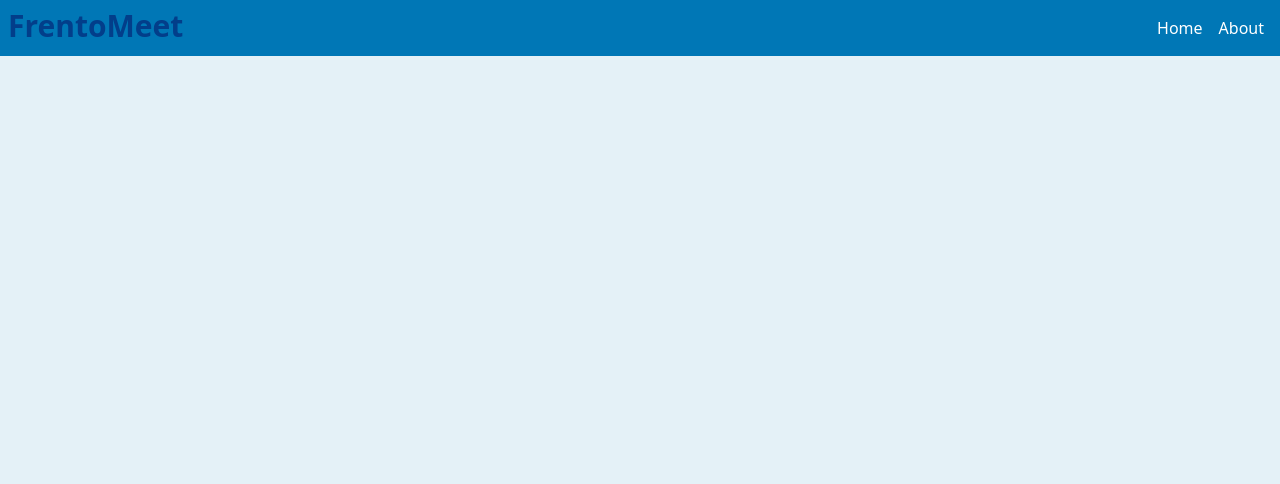
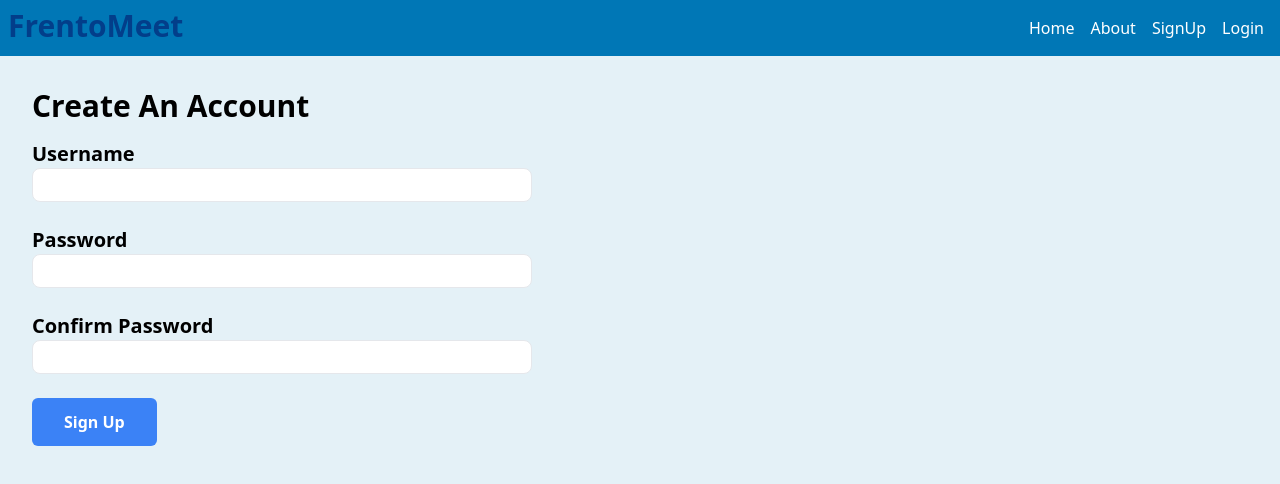
Before and after one commit to Evan-Nishi/CMPE-133-Project, a React (Create React App) app in the folder client/: page /signup in a window 1280 px wide. Shown: the top 484 px of the page. Built offline with nearby package versions, Linux system fonts and the light colour scheme.

Commit message:
signup and login prototype

```diff
--- a/client/src/App.js
+++ b/client/src/App.js
@@ -1,10 +1,11 @@
 // App.js
-import React from 'react';
-import { BrowserRouter as Router, Route, Routes } from 'react-router-dom';
-import Navbar from './Components/Navbar';
-import Home from './Pages/HomePage';
-import AboutPage from './Pages/AboutPage'
-
+import React from "react";
+import { BrowserRouter as Router, Route, Routes } from "react-router-dom";
+import Navbar from "./Components/Navbar";
+import Home from "./Pages/HomePage";
+import AboutPage from "./Pages/AboutPage";
+import SignUp from "./Pages/SignUpPage";
+import Login from "./Pages/LoginPage";
 
 const App = () => {
   return (
@@ -14,6 +15,8 @@ const App = () => {
         <Routes>
           <Route path="/" element={<Home />} />
           <Route path="/about" element={<AboutPage />} />
+          <Route path="/signup" element={<SignUp />} />
+          <Route path="/login" element={<Login />} />
           {/* Add more routes for other pages */}
         </Routes>
       </div>
--- a/client/src/Components/Navbar.js
+++ b/client/src/Components/Navbar.js
@@ -1,14 +1,32 @@
 // Navbar.js
-import React from 'react';
-import { Link } from 'react-router-dom';
+import React from "react";
+import { Link } from "react-router-dom";
 
 const Navbar = () => {
   return (
-    <nav className= "flex justify-between bg-medBlue p-2">
-      <h1 className= 'w-full text-3xl font-bold text-darkBlue'> FrentoMeet</h1>
+    <nav className="flex justify-between bg-medBlue p-2">
+      <h1 className="w-full text-3xl font-bold text-darkBlue"> FrentoMeet</h1>
       <ul className="flex">
-        <li className='p-2'><Link to="/" className="text-white hover:bg-lightBlue">Home</Link></li>
-        <li className ='p-2'><Link to="/about" className="text-white hover:bg-lightBlue">About</Link></li>
+        <li className="p-2">
+          <Link to="/" className="text-white hover:bg-lightBlue">
+            Home
+          </Link>
+        </li>
+        <li className="p-2">
+          <Link to="/about" className="text-white hover:bg-lightBlue">
+            About
+          </Link>
+        </li>
+        <li className="p-2">
+          <Link to="/signup" className="text-white hover:bg-lightBlue">
+            SignUp
+          </Link>
+        </li>
+        <li className="p-2">
+          <Link to="/login" className="text-white hover:bg-lightBlue">
+            Login
+          </Link>
+        </li>
       </ul>
     </nav>
   );
--- /dev/null
+++ b/client/src/Pages/LoginPage.js
@@ -0,0 +1,73 @@
+import React, { useState } from "react";
+import Button from "../Components/Button";
+
+const Login = () => {
+  const [formData, setFormData] = useState({
+    username: "",
+    password: "",
+  });
+
+  const handleChange = (e) => {
+    const { name, value } = e.target;
+    setFormData({
+      ...formData,
+      [name]: value,
+    });
+  };
+
+  const handleSubmit = (e) => {
+    e.preventDefault();
+    console.log(formData);
+    // Resets the form fields after successful submission
+    setFormData({
+      username: "",
+      password: "",
+    });
+  };
+
+  return (
+    <div className="p-8">
+      <h2 className="mb-4 font-bold text-3xl">Login</h2>
+      <form onSubmit={handleSubmit}>
+        <div className="mb-6">
+          <label htmlFor="username" className="block font-bold text-xl">
+            Username
+          </label>
+          <input
+            type="text"
+            id="username"
+            name="username"
+            value={formData.username}
+            onChange={handleChange}
+            className="rounded-lg px-4 py-1 border"
+            style={{ width: "500px" }}
+          />
+        </div>
+        <div className="mb-6">
+          <label htmlFor="password" className="block font-bold text-xl">
+            Password
+          </label>
+          <input
+            type="password"
+            id="password"
+            name="password"
+            value={formData.password}
+            onChange={handleChange}
+            className="rounded-lg px-4 py-1 border"
+            style={{ width: "500px" }}
+          />
+        </div>
+        <div>
+          <Button
+            type="submit"
+            className="bg-blue-500 hover:bg-blue-600 text-white font-bold py-3 px-8 rounded"
+          >
+            Login
+          </Button>
+        </div>
+      </form>
+    </div>
+  );
+};
+
+export default Login;
--- /dev/null
+++ b/client/src/Pages/SignUpPage.js
@@ -0,0 +1,89 @@
+import React, { useState } from "react";
+import Button from "../Components/Button";
+
+const SignUp = () => {
+  const [formData, setFormData] = useState({
+    username: "",
+    password: "",
+    confirmpassword: "",
+  });
+
+  const handleChange = (e) => {
+    const { name, value } = e.target;
+    setFormData({
+      ...formData,
+      [name]: value,
+    });
+  };
+
+  const handleSubmit = (e) => {
+    e.preventDefault();
+    console.log(formData);
+    // Resets the form fields after successful submission
+    setFormData({
+      username: "",
+      password: "",
+      confirmpassword: "",
+    });
+  };
+
+  return (
+    <div className="p-8">
+      <h2 className="mb-4 font-bold text-3xl">Create An Account</h2>
+      <form onSubmit={handleSubmit}>
+        <div className="mb-6">
+          <label htmlFor="username" className="block font-bold text-xl">
+            Username
+          </label>
+          <input
+            type="text"
+            id="username"
+            name="username"
+            value={formData.username}
+            onChange={handleChange}
+            className="rounded-lg px-4 py-1 border"
+            style={{ width: "500px" }}
+          />
+        </div>
+        <div className="mb-6">
+          <label htmlFor="password" className="block font-bold text-xl">
+            Password
+          </label>
+          <input
+            type="password"
+            id="password"
+            name="password"
+            value={formData.password}
+            onChange={handleChange}
+            className="rounded-lg px-4 py-1 border"
+            style={{ width: "500px" }}
+          />
+        </div>
+        <div className="mb-6">
+          <label htmlFor="confirmpassword" className="block font-bold text-xl">
+            Confirm Password
+          </label>
+          <input
+            type="password"
+            id="confirmpassword"
+            name="confirmpassword"
+            value={formData.confirmpassword}
+            onChange={handleChange}
+            className="rounded-lg px-4 py-1 border"
+            style={{ width: "500px" }}
+          />
+        </div>
+        <div>
+          <Button
+            type="submit"
+            className="bg-blue-500 hover:bg-blue-600 text-white font-bold py-3 px-8 rounded"
+          >
+            Sign Up
+          </Button>
+        </div>
+      </form>
+    </div>
+  );
+};
+
+export default SignUp;
```
Also changed, not shown: 1 other file (tests, documents, lock files or other folders).
